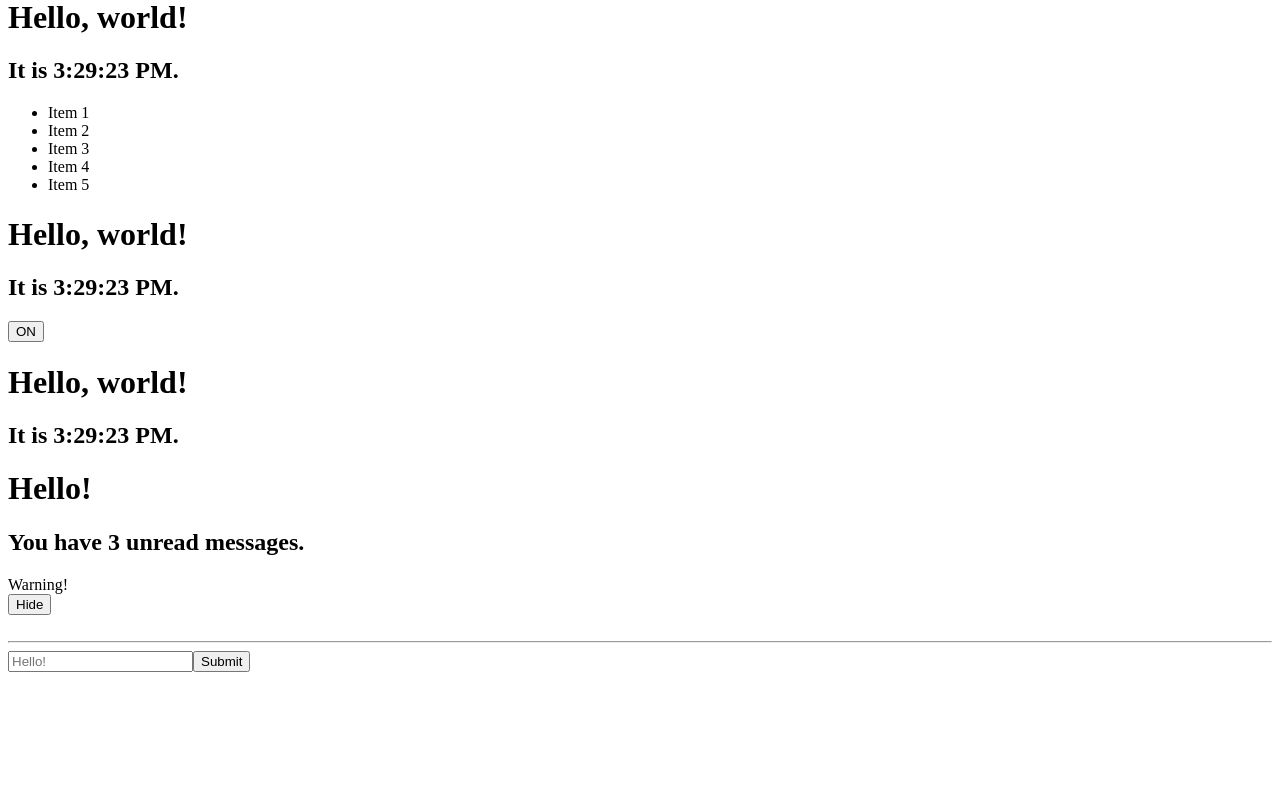
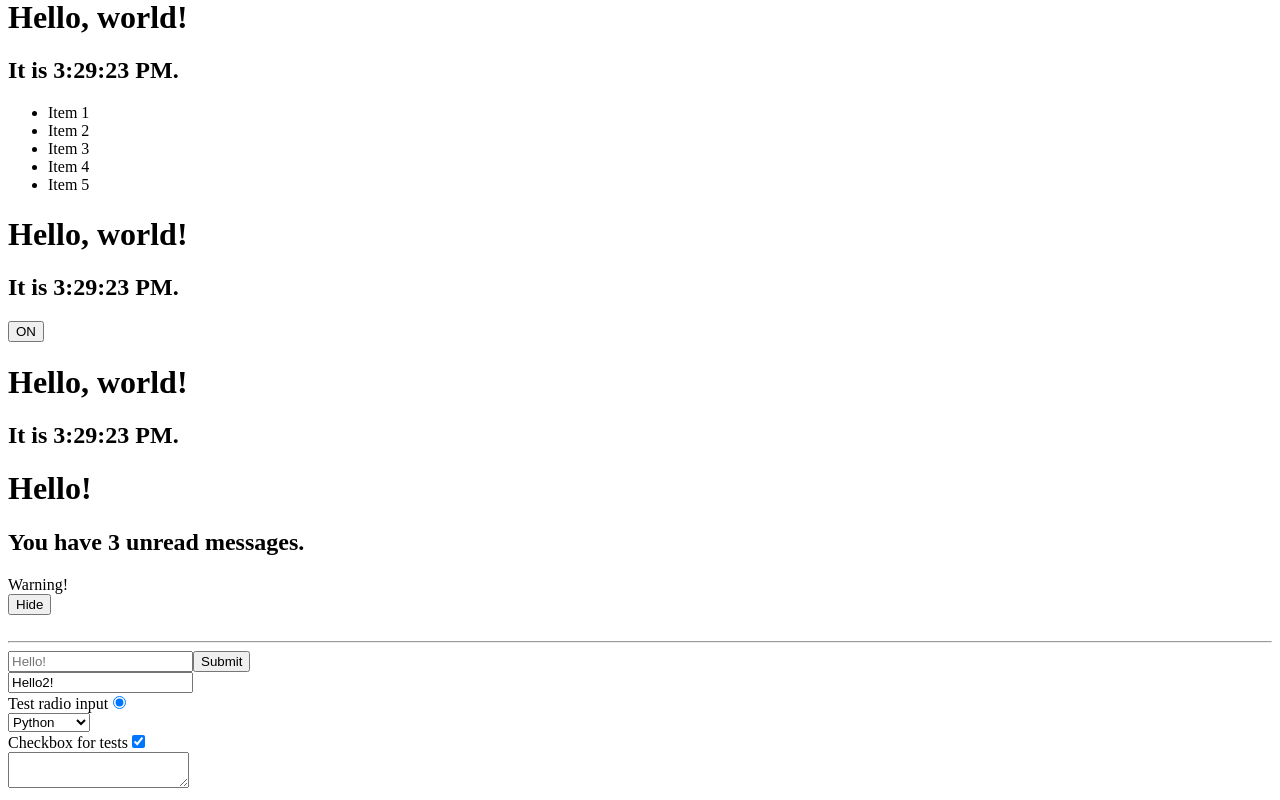
Before and after one commit to duza/test_react_project, a React (Create React App) app in the folder hello-world/: page / in a window 1280 px wide. Shown: the part 485-1285 px from the top of the page. Before the commit the page ends 1165 px from the top, so only its background shows below. Built offline with nearby package versions, Linux system fonts and the light colour scheme.

Commit message:
Added new uncontrol elements - select, input checkbox and radio button. Added textarea element and its method handler.

```diff
--- a/hello-world/src/index.js
+++ b/hello-world/src/index.js
@@ -6,15 +6,18 @@ import ReactDOM from 'react-dom';
 class Form extends React.Component {
   constructor(props) {
     super(props);
-    this.state = {value: ''};
+    this.state = {value: '', value2: '', value3: ''};
     this.handleSubmit = this.handleSubmit.bind(this);
     this.handleChange = this.handleChange.bind(this);
     this.handleClearClick = this.handleClearClick.bind(this);
+    this.handleUncontrol = this.handleUncontrol.bind(this);
+    this.handleTextArea = this.handleTextArea.bind(this);
   }
 
   handleChange(event) {
     this.setState({
-      value: event.target.value.substr(0, 140)});
+      value: event.target.value.substr(0, 140)
+    });
   }
 
   handleSubmit(event) {
@@ -23,8 +26,21 @@ class Form extends React.Component {
 
   handleClearClick() {
     this.setState({
-      value: ''
+     value: ''
     });
+  }
+
+  handleUncontrol(event) {
+     this.setState({
+       value2: event.target.value
+     });
+  }
+
+  handleTextArea(event) {
+    this.setState({
+      value3: event.target.value
+    });
+    console.log(this.state);
   }
 
   render(){
@@ -33,7 +49,21 @@ class Form extends React.Component {
         <MyInput value={this.state.value} handler={this.handleChange} />
         <button onClick={(e) => {this.handleSubmit(e); this.handleClearClick()}}>
           Submit
-        </button>
+        </button><br />
+       <input type="text" onClick={this.handleUncontrol} defaultValue="Hello2!" />
+       <br />
+       <label for="radio1">Test radio input
+       <input type="radio" id="radio1" defaultChecked /></label>
+       <br />
+       <select defaultValue="2" >
+         <option value="1">Javascript</option>
+         <option value="2">Python</option>
+       </select>
+       <br />
+       <label for="checkbox1">Checkbox for tests</label>
+       <input type="checkbox" id="checkbox1" defaultChecked />
+       <br />
+       <textarea name="description" value={this.state.value3} onChange={this.handleTextArea} />
       </div>
     );
   }
```
